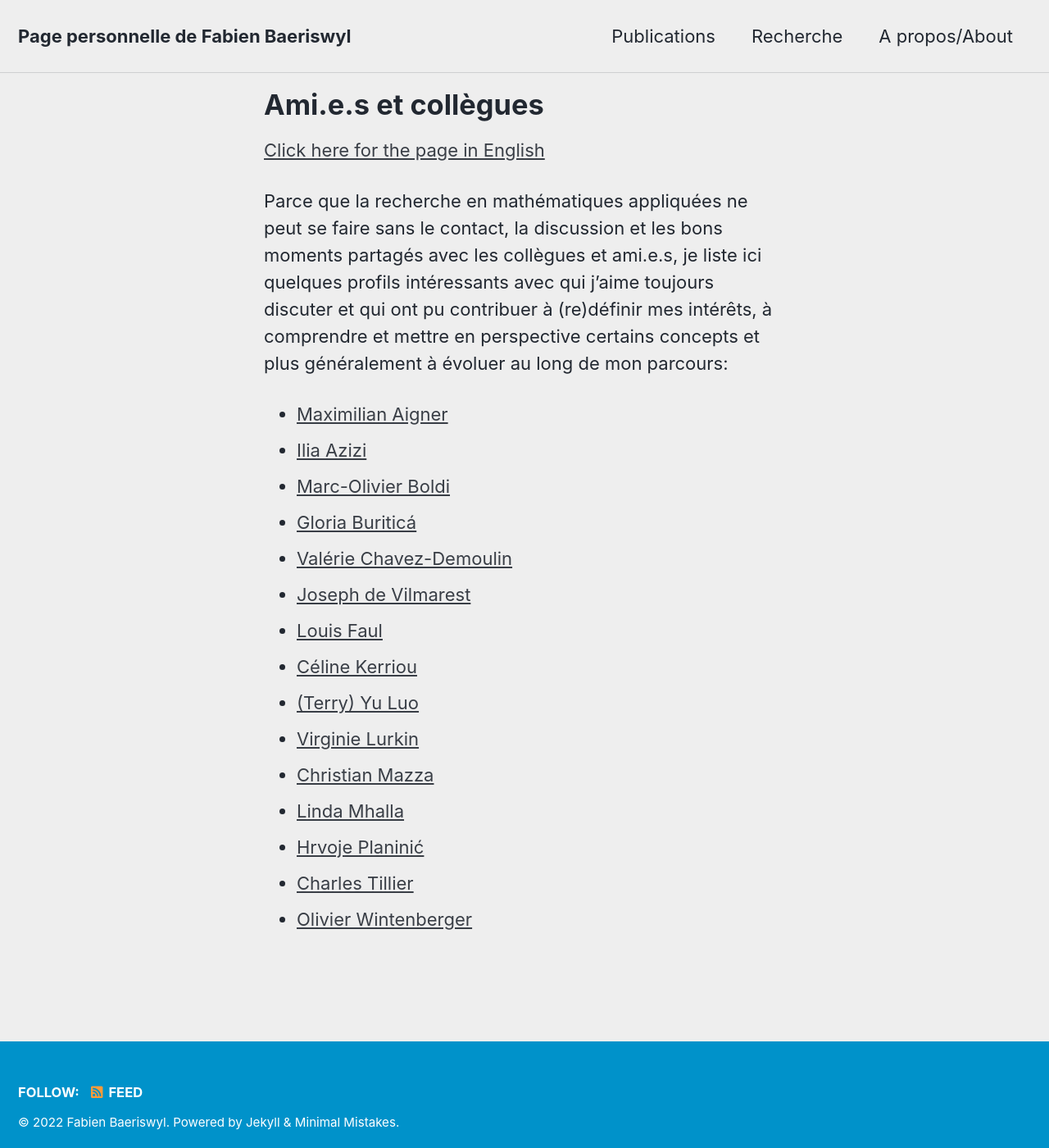
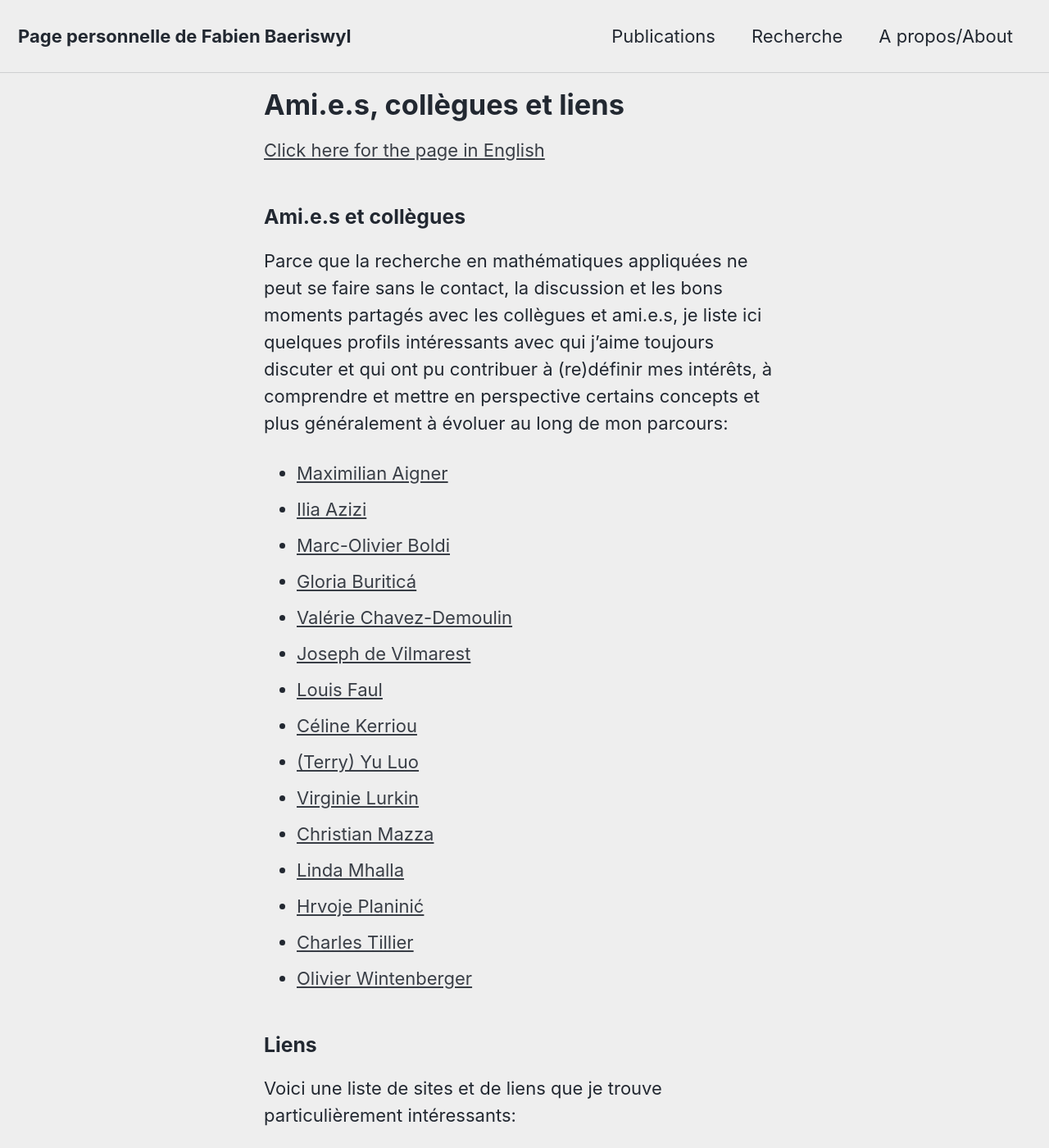
Before and after one commit to fabienbaeriswyl/test.github.io, a Jekyll site: the page built from _pages/collegues.md, in a window 1280 px wide and 1400 px high. Shown: the whole window at 82% size. Built offline with Jekyll 4.4.1, drawn with Linux system fonts in a browser that asks for light colours; cached includes are drawn as plain includes; a style sheet for code colours, icons or effects is not loaded.

Commit message:
Update collegues.md

```diff
--- a/_pages/collegues.md
+++ b/_pages/collegues.md
@@ -1,10 +1,12 @@
 ---
 layout: home
-title: "Ami.e.s et collègues"
+title: "Ami.e.s, collègues et liens"
 peramlink: /collegues/
 ---
 
 [Click here for the page in English](https://fabienbaeriswyl.fr/test.github.io/colleagues)
+
+### Ami.e.s et collègues
 
 Parce que la recherche en mathématiques appliquées ne peut se faire sans le contact, la discussion et les bons moments partagés avec les collègues et ami.e.s, je liste ici quelques profils intéressants avec qui j'aime toujours discuter et qui ont pu contribuer à (re)définir mes intérêts, à comprendre et mettre en perspective certains concepts et plus généralement à évoluer au long de mon parcours:
 
@@ -23,3 +25,7 @@ Parce que la recherche en mathématiques appliquées ne peut se faire sans le co
 - [Hrvoje Planinić](https://www.pmf.unizg.hr/math/en/hrvoje.planinic)
 - [Charles Tillier](http://tillier.perso.math.cnrs.fr)
 - [Olivier Wintenberger](http://wintenberger.fr)
+
+### Liens
+
+Voici une liste de sites et de liens que je trouve particulièrement intéressants:
```
